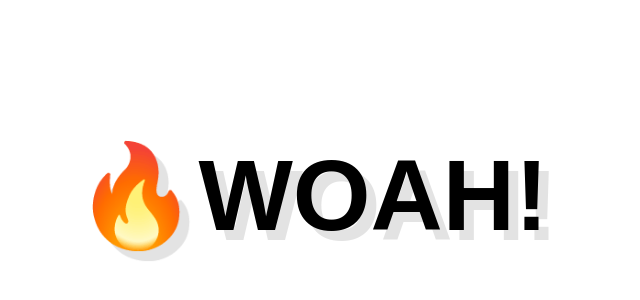
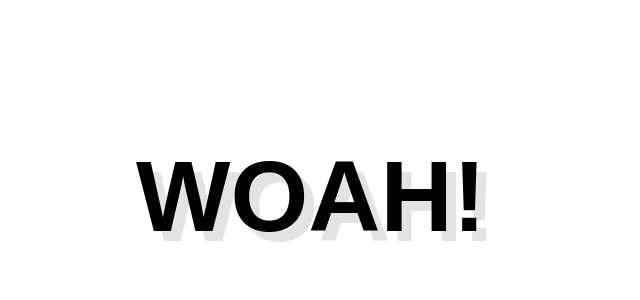
Before and after one commit to RVNINFO/Harshit, a plain HTML site: page 16ResponsiveShadow/index.html in a window 1280 px wide. Shown: the part 204-504 px from the top of the page, without its empty margins (329-969 px from the left). Drawn offline with Linux system fonts and the light colour scheme.

Commit message:
Initial commit

```diff
--- a/16ResponsiveShadow/index.html
+++ b/16ResponsiveShadow/index.html
@@ -8,7 +8,7 @@
 <body>
 
   <div class="hero">
-    <h1 contenteditable>🔥WOAH!</h1>
+    <h1 contenteditable>WOAH!</h1>
   </div>
 
   <style>
```
